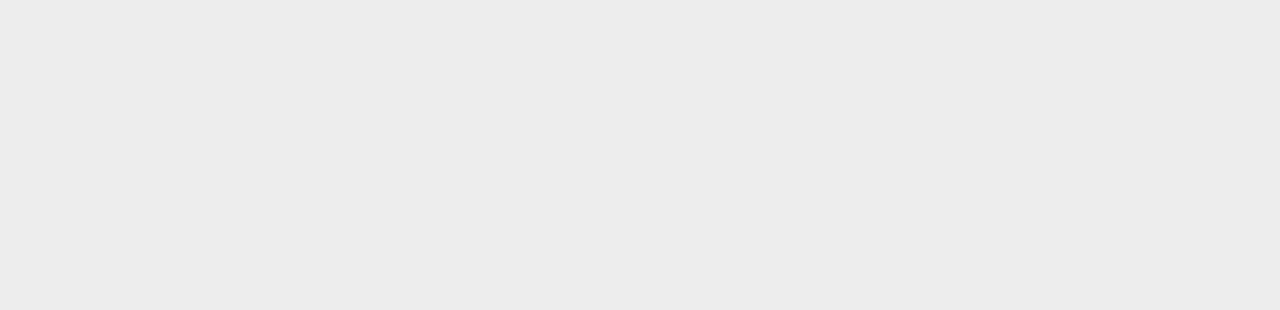
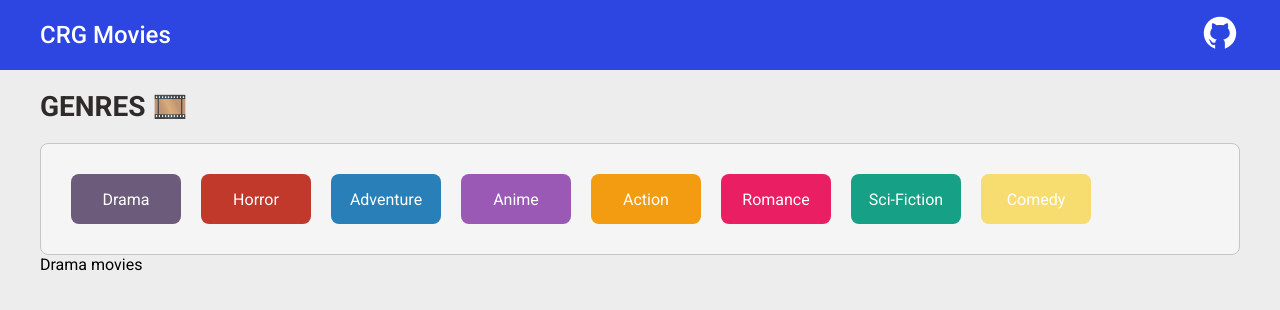
Before and after one commit to cauerg44/crg-movies, a React (Vite) app in the folder crg-movies-frontend/: page /collection/drama-movies in a window 1280 px wide. Before the commit this address had no page. Shown: the top 310 px of the page. Built offline with nearby package versions, Linux system fonts and the light colour scheme.

Commit message:
Sub-route test

```diff
--- a/crg-movies-frontend/src/App.tsx
+++ b/crg-movies-frontend/src/App.tsx
@@ -2,6 +2,7 @@ import { BrowserRouter, Navigate, Route, Routes } from "react-router-dom";
 import Home from "./routes/Home";
 import HomePage from "./routes/Home/HomePage";
 import CollectionPage from "./routes/Home/CollectionPage";
+import DramaMovies from "./routes/Home/CollectionPage/DramaMovies";
 
 
 export default function App() {
@@ -13,8 +14,11 @@ export default function App() {
           <Route path="/" element={<Home />} >
             <Route index element={<Navigate to={"/home"} />} />
             <Route path="home" element={<HomePage />} />
-            <Route path="collection" element={<CollectionPage />} />
+            <Route path="collection" element={<CollectionPage />} >
+              <Route path="drama-movies" element={<DramaMovies />} />
+            </Route>
           </Route>
+          <Route path="*" element={<Navigate to={"/"} />} />
         </Routes>
       </BrowserRouter>
     </>
--- /dev/null
+++ b/crg-movies-frontend/src/routes/Home/CollectionPage/DramaMovies/index.tsx
@@ -0,0 +1,12 @@
+
+
+export default function DramaMovies() {
+
+    return (
+        <section>
+            <div className="crgm-movies-card crgm-container">
+                Drama movies
+            </div>
+        </section>
+    );
+}
--- a/crg-movies-frontend/src/routes/Home/CollectionPage/index.tsx
+++ b/crg-movies-frontend/src/routes/Home/CollectionPage/index.tsx
@@ -1,3 +1,4 @@
+import { Outlet } from "react-router-dom";
 import GenresCard from "../../../components/GenresCard";
 
 
@@ -8,6 +9,7 @@ export default function CollectionPage() {
             <section>
                 <GenresCard />
             </section>
+            <Outlet />
         </main>
     );
 }
```
